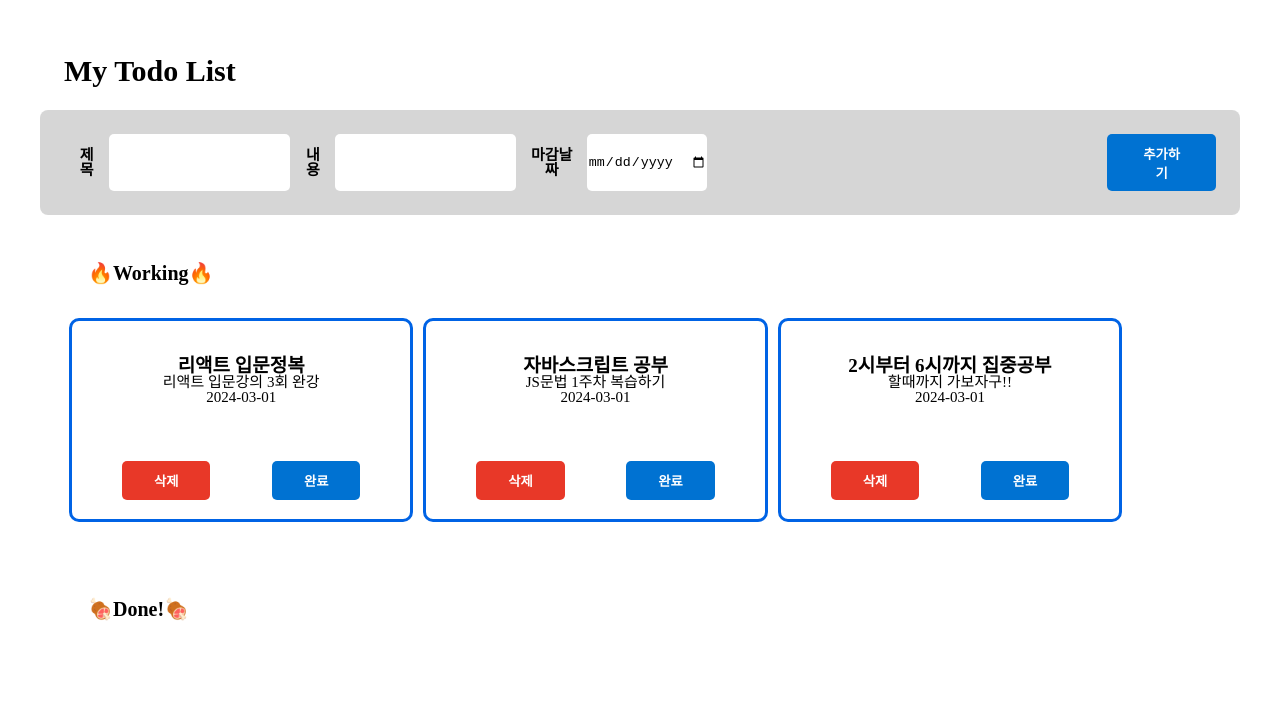
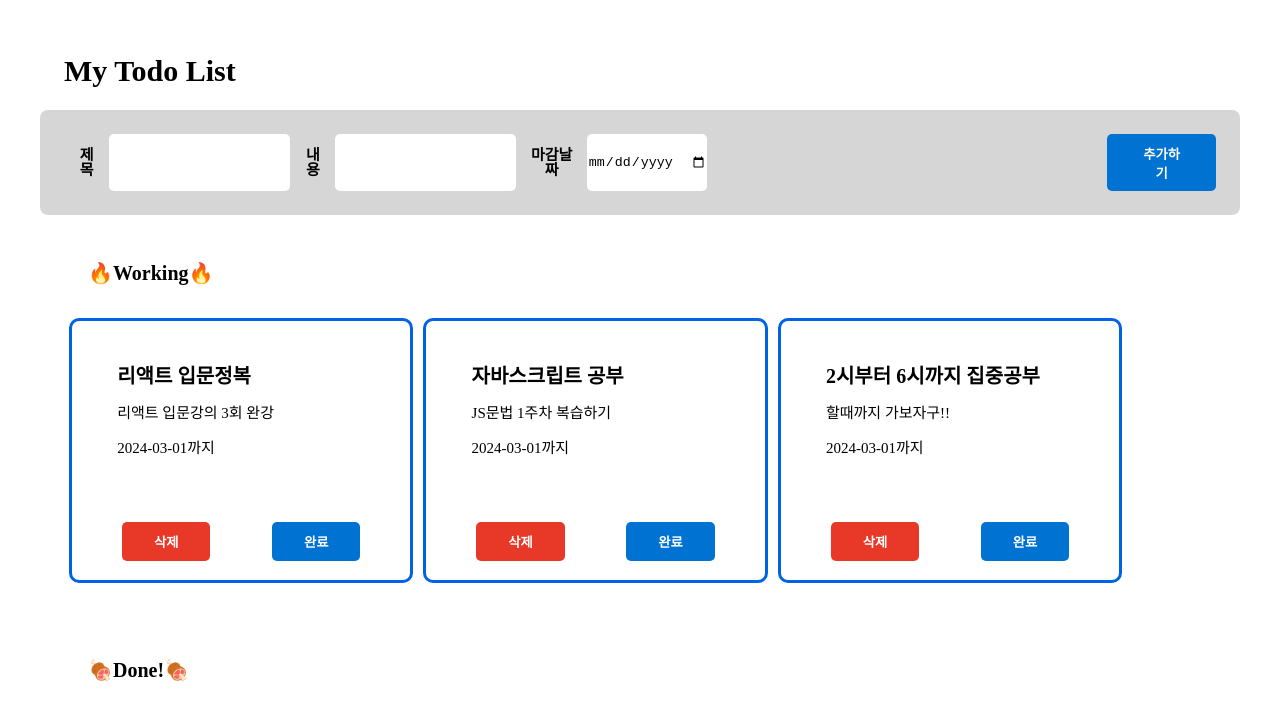
Before and after one commit to HY965/todoList_project, a React (Create React App) app: page / in a window 1280 px wide. Shown: the top 720 px of the page. Built offline with nearby package versions, Linux system fonts and the light colour scheme.

Commit message:
css 수정

```diff
--- a/src/App.css
+++ b/src/App.css
@@ -103,9 +103,9 @@ h3 {
 
 h4 {
   font-weight: bold;
-  font-size: 19px;
+  font-size: 20px;
   text-align: center;
-  gap: 10px;
+  margin: 10px;
 }
 
 .add-list {
@@ -130,6 +130,7 @@ p {
   font-size: 15px;
   list-style: none;
   text-align: center;
+  margin: 10px;
 }
 
 .input-Style {
@@ -140,4 +141,7 @@ p {
 .text-content {
   flex-grow: 1;
   padding: 1rem;
+  display: flex;
+  flex-direction: column;
+  align-items: flex-start;
 }
--- a/src/components/List.jsx
+++ b/src/components/List.jsx
@@ -4,7 +4,7 @@ const List = ({ item, clickRemoveButtonHandler, checkTodo }) => {
       <div className="text-content">
         <h4>{item.title}</h4>
         <p>{item.detail}</p>
-        <p>{item.deadline}</p>
+        <p>{item.deadline}까지</p>
       </div>
 
       <div className="button-set">
```
